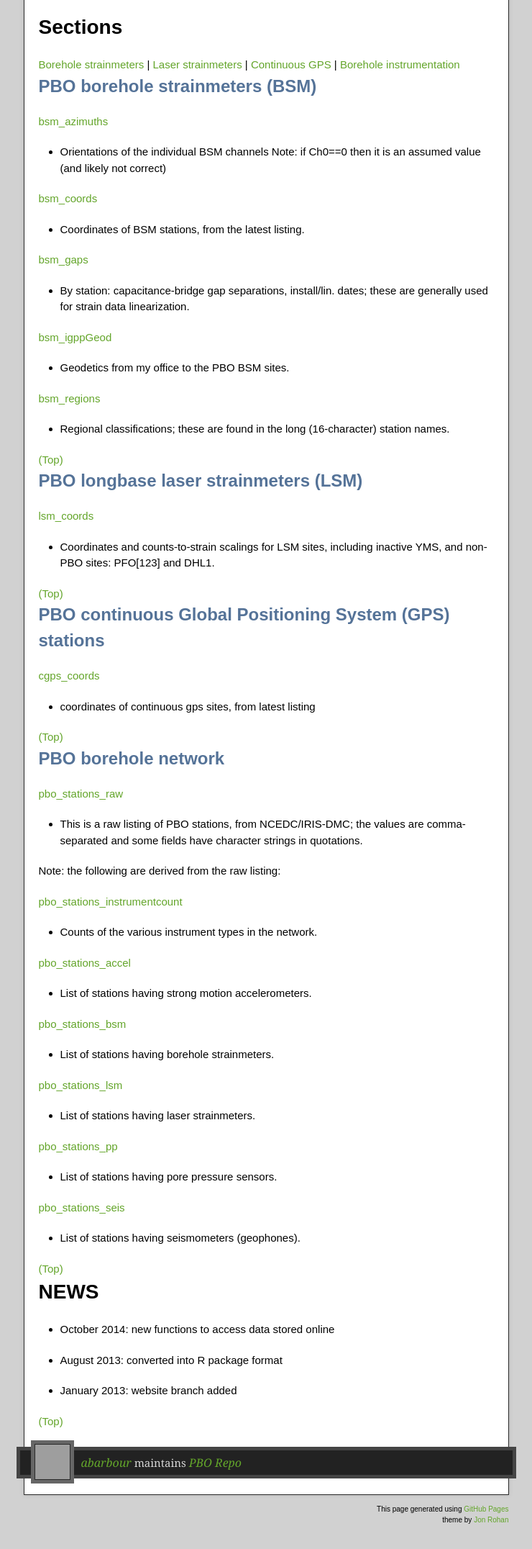
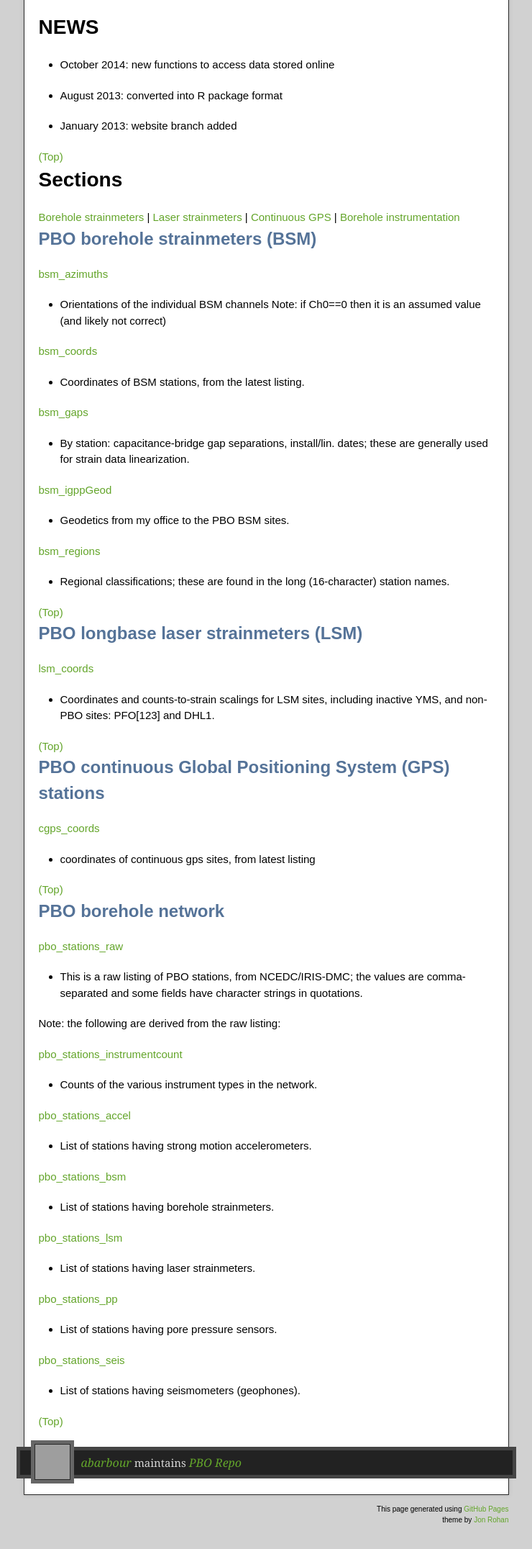
Before and after one commit to abarbour/pborepo, a plain HTML site: page index.html in a window 1280 px wide. Shown: the part 549-2701 px from the top of the page at 72% size, without its empty margins (270-1010 px from the left). Drawn offline with nearby package versions, Linux system fonts and the light colour scheme; grey boxes are pictures that could not be loaded.

Commit message:
Update index.html
Rearranged to put NEWS first

```diff
--- a/index.html
+++ b/index.html
@@ -47,8 +47,17 @@ More information may be found on the <a href="http://pbo.unavco.org/">PBO websit
 <p>This website is organized by the section headings, with links to the
 <a href="https://github.com/github" class="user-mention">@github</a> "blobs" for each dataset;
 from there you can access the raw data should you need to.
-The section at the end of the page (<a href="http://abarbour.github.com/pborepo#NEWS">NEWS</a>)
+The (<a href="http://abarbour.github.com/pborepo#NEWS">NEWS</a>) section
 lists brief descriptions of any changes or significant updates.</p>
+
+<a name="NEWS"></a>
+<h1>NEWS</h1>
+
+<ul><li>October 2014: new functions to access data stored online</li></ul>
+<ul><li>August 2013: converted into R package format</li></ul>
+<ul><li>January 2013: website branch added</li></ul>
+
+<a href="#top">(Top)</a>
 
 <h1>Sections</h1>
 <a href="#BSM">Borehole strainmeters</a> | <a href="#LSM">Laser strainmeters</a> | <a href="#GPS">Continuous GPS</a> | <a href="#BH">Borehole instrumentation</a>
@@ -120,15 +129,6 @@ comma-separated and some fields have character strings in quotations.</li>
 
 <a href="#top">(Top)</a>
 
-<a name="NEWS"></a>
-<h1>NEWS</h1>
-
-<ul><li>October 2014: new functions to access data stored online</li></ul>
-<ul><li>August 2013: converted into R package format</li></ul>
-<ul><li>January 2013: website branch added</li></ul>
-
-<a href="#top">(Top)</a>
-
         </article>
       </div>
     </div>
```
